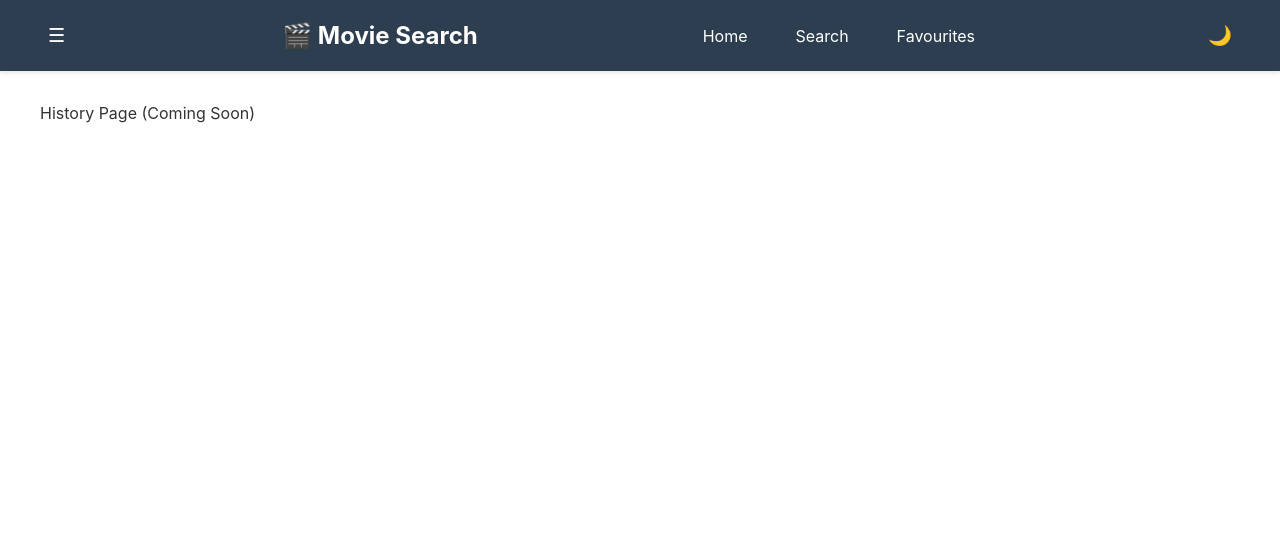
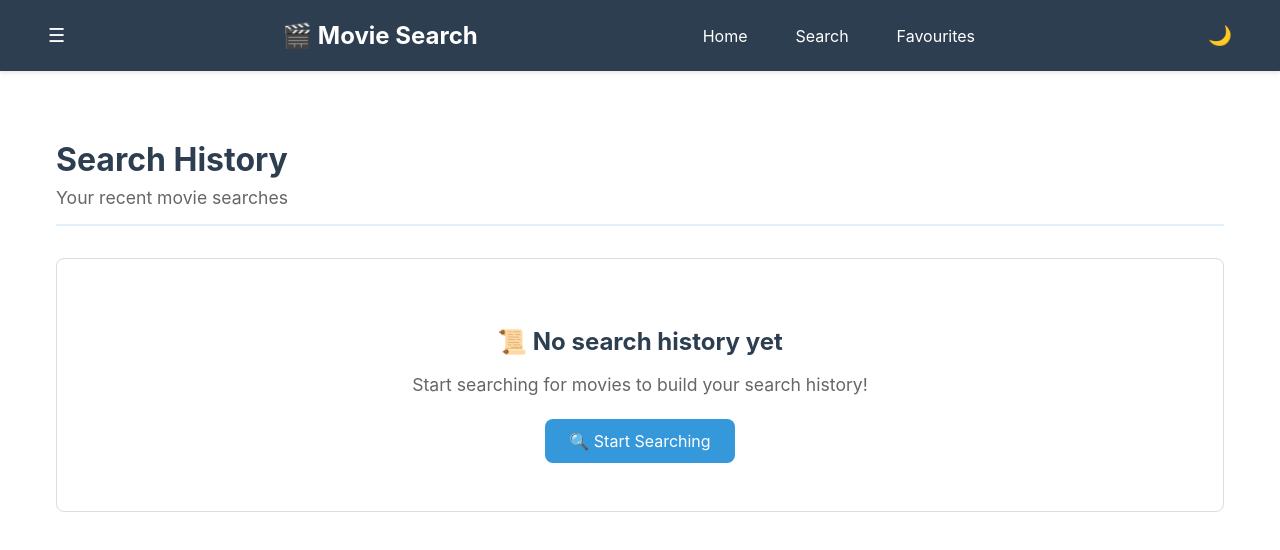
Before and after one commit to DevKingKev/java-spring-reactjs-bootcamp, a React (Create React App) app in the folder frontend/: page /history in a window 1280 px wide. Shown: the top 550 px of the page. Built offline with nearby package versions, Linux system fonts and the light colour scheme.

Commit message:
The history page is now complete and shows previous searches, with the latest one coming out on top.

```diff
--- a/frontend/src/App.scss
+++ b/frontend/src/App.scss
@@ -782,6 +782,127 @@ $transition: all 0.3s ease;
   }
 }
 
+// History page specific styles
+.history-page {
+  padding: 1rem;
+
+  .page-header {
+    margin-bottom: 2rem;
+    padding-bottom: 1rem;
+    border-bottom: 2px solid color.adjust($primary-color, $lightness: 40%);
+
+    h1 {
+      color: $secondary-color;
+      margin-bottom: 0.5rem;
+      font-size: 2rem;
+    }
+
+    p {
+      color: color.adjust($text-dark, $lightness: 20%);
+      font-size: 1.1rem;
+      margin: 0;
+    }
+  }
+
+  .empty-state {
+    @include card-style;
+    text-align: center;
+    padding: 3rem;
+    margin: 2rem 0;
+
+    h2 {
+      margin-bottom: 1rem;
+      font-size: 1.5rem;
+      color: $secondary-color;
+    }
+
+    p {
+      margin-bottom: 1.5rem;
+      font-size: 1.1rem;
+      color: color.adjust($text-dark, $lightness: 20%);
+    }
+
+    .search-link {
+      @include button-style($primary-color, color.adjust($primary-color, $lightness: -5%));
+      display: inline-block;
+      padding: 0.75rem 1.5rem;
+      text-decoration: none;
+      border-radius: 0.5rem;
+    }
+  }
+
+  .history-content {
+    .history-stats {
+      margin-bottom: 1.5rem;
+      padding: 1rem;
+      background: color.adjust($primary-color, $lightness: 45%);
+      border-radius: $border-radius;
+      text-align: center;
+
+      .search-count {
+        font-weight: bold;
+        color: $secondary-color;
+        font-size: 1.1rem;
+      }
+    }
+
+    .history-list {
+      display: flex;
+      flex-direction: column;
+      gap: 1rem;
+
+      .history-item {
+        @include card-style;
+        transition: transform 0.2s, box-shadow 0.2s;
+
+        &:hover {
+          transform: translateY(-2px);
+          box-shadow: 0 4px 12px rgba(0, 0, 0, 0.15);
+        }
+
+        .history-item-content {
+          display: flex;
+          justify-content: space-between;
+          align-items: center;
+          padding: 0.5rem;
+
+          .search-info {
+            display: flex;
+            flex-direction: column;
+            gap: 0.25rem;
+
+            .search-query {
+              font-weight: bold;
+              color: $secondary-color;
+              font-size: 1.1rem;
+            }
+
+            .search-index {
+              font-size: 0.9rem;
+              color: color.adjust($text-dark, $lightness: 30%);
+            }
+          }
+
+          .search-actions {
+            .search-again-btn {
+              @include button-style($primary-color, color.adjust($primary-color, $lightness: -5%));
+              padding: 0.5rem 1rem;
+              text-decoration: none;
+              border-radius: 0.375rem;
+              font-size: 0.9rem;
+              transition: all 0.2s;
+
+              &:hover {
+                transform: scale(1.05);
+              }
+            }
+          }
+        }
+      }
+    }
+  }
+}
+
 // Dark theme for favourites page
 .app.dark {
   .favourites-page {
@@ -804,6 +925,62 @@ $transition: all 0.3s ease;
 
       p {
         color: #95a5a6;
+      }
+    }
+  }
+
+  // History page dark theme
+  .history-page {
+    .page-header {
+      border-bottom-color: color.adjust($secondary-color, $lightness: 10%);
+
+      h1 {
+        color: $secondary-color;
+      }
+
+      p {
+        color: color.adjust($text-dark, $lightness: 20%);
+      }
+    }
+
+    .empty-state {
+      h2 {
+        color: $text-light;
+      }
+
+      p {
+        color: #bdc3c7;
+      }
+    }
+
+    .history-content {
+      .history-stats {
+        background: color.adjust($secondary-color, $lightness: -10%);
+
+        .search-count {
+          color: $text-light;
+        }
+      }
+
+      .history-list {
+        .history-item {
+          background: color.adjust($dark-bg, $lightness: 5%);
+          border-color: color.adjust($secondary-color, $lightness: -5%);
+
+          &:hover {
+            background: color.adjust($dark-bg, $lightness: 8%);
+          }
+
+          .search-info {
+            .search-query {
+              color: $text-light;
+            }
+
+            .search-index {
+              color: #bdc3c7;
+            }
+          }
+        }
       }
     }
   }
--- a/frontend/src/App.tsx
+++ b/frontend/src/App.tsx
@@ -7,6 +7,7 @@ import Home from "./pages/Home";
 import Search from "./pages/Search";
 import Favourites from "./pages/Favourites";
 import Movie from "./pages/Movie";
+import History from "./pages/History";
 import "./App.scss";
 
 const App: React.FC = () => {
@@ -19,10 +20,7 @@ const App: React.FC = () => {
             <Route path="search" element={<Search />} />
             <Route path="favourites" element={<Favourites />} />
             <Route path="movie/:id" element={<Movie />} />
-            <Route
-              path="history"
-              element={<div>History Page (Coming Soon)</div>}
-            />
+            <Route path="history" element={<History />} />
           </Route>
         </Routes>
       </Router>
--- /dev/null
+++ b/frontend/src/pages/History.tsx
@@ -0,0 +1,65 @@
+import React from "react";
+import { Link } from "react-router-dom";
+import { useAppSelector, useAppDispatch } from "../hooks/redux";
+import { setSearchQuery, searchMovies } from "../store/slices/movieSlice";
+
+const History: React.FC = () => {
+  const dispatch = useAppDispatch();
+  const { searchHistory } = useAppSelector((state) => state.movies);
+
+  const handleSearchHistoryClick = (query: string) => {
+    dispatch(setSearchQuery(query));
+    dispatch(searchMovies(query));
+  };
+
+  return (
+    <div className="history-page">
+      <div className="page-header">
+        <h1>Search History</h1>
+        <p>Your recent movie searches</p>
+      </div>
+
+      {searchHistory.length === 0 ? (
+        <div className="empty-state">
+          <h2>📜 No search history yet</h2>
+          <p>Start searching for movies to build your search history!</p>
+          <Link to="/search" className="search-link">
+            🔍 Start Searching
+          </Link>
+        </div>
+      ) : (
+        <div className="history-content">
+          <div className="history-stats">
+            <span className="search-count">
+              {searchHistory.length} search
+              {searchHistory.length !== 1 ? "es" : ""}
+            </span>
+          </div>
+
+          <div className="history-list">
+            {searchHistory.map((query, index) => (
+              <div key={`${query}-${index}`} className="history-item">
+                <div className="history-item-content">
+                  <div className="search-info">
+                    <span className="search-query">{query}</span>
+                    <span className="search-index">#{index + 1}</span>
+                  </div>
+                  <div className="search-actions">
+                    <Link
+                      to="/search"
+                      onClick={() => handleSearchHistoryClick(query)}
+                      className="search-again-btn">
+                      🔍 Search Again
+                    </Link>
+                  </div>
+                </div>
+              </div>
+            ))}
+          </div>
+        </div>
+      )}
+    </div>
+  );
+};
+
+export default History;
```
